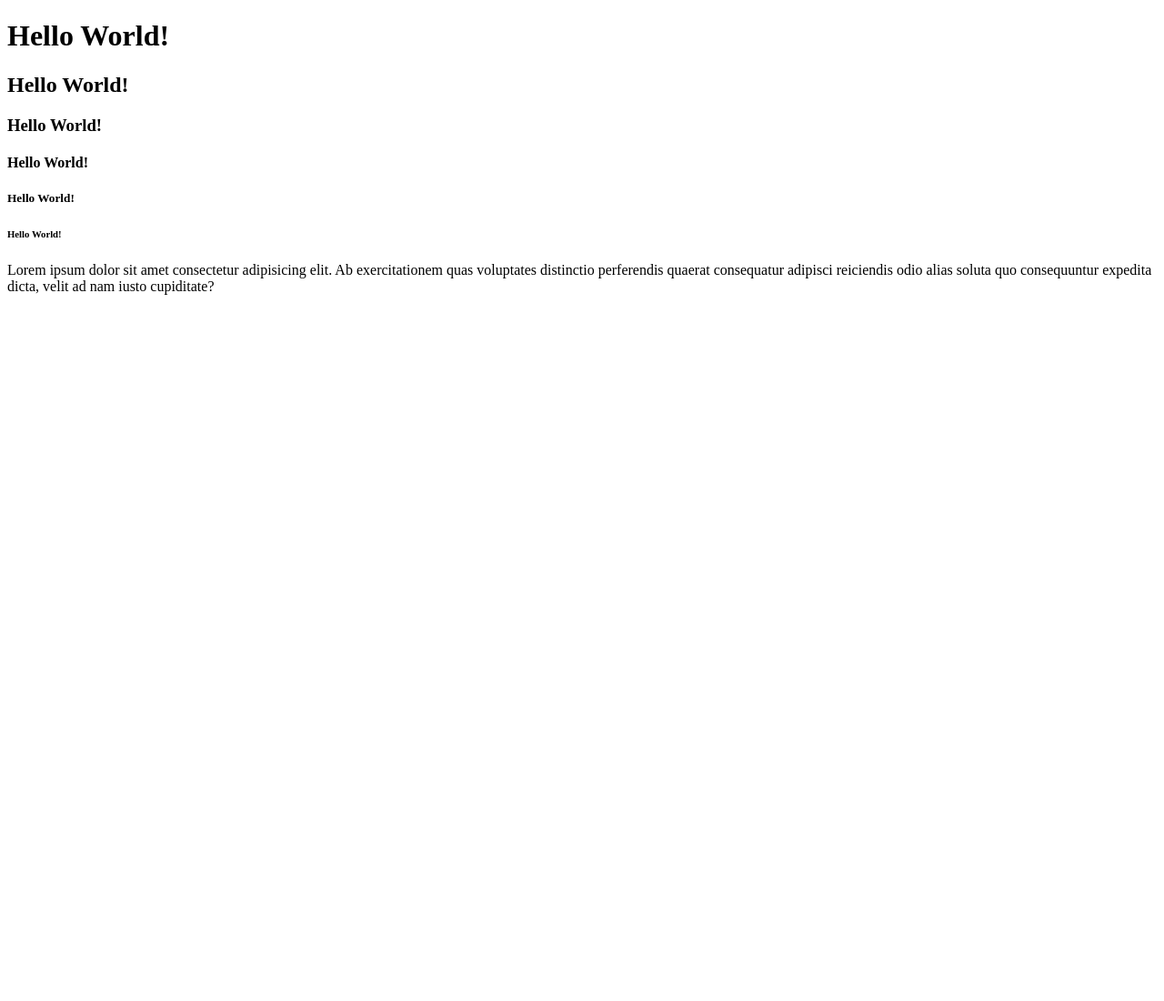
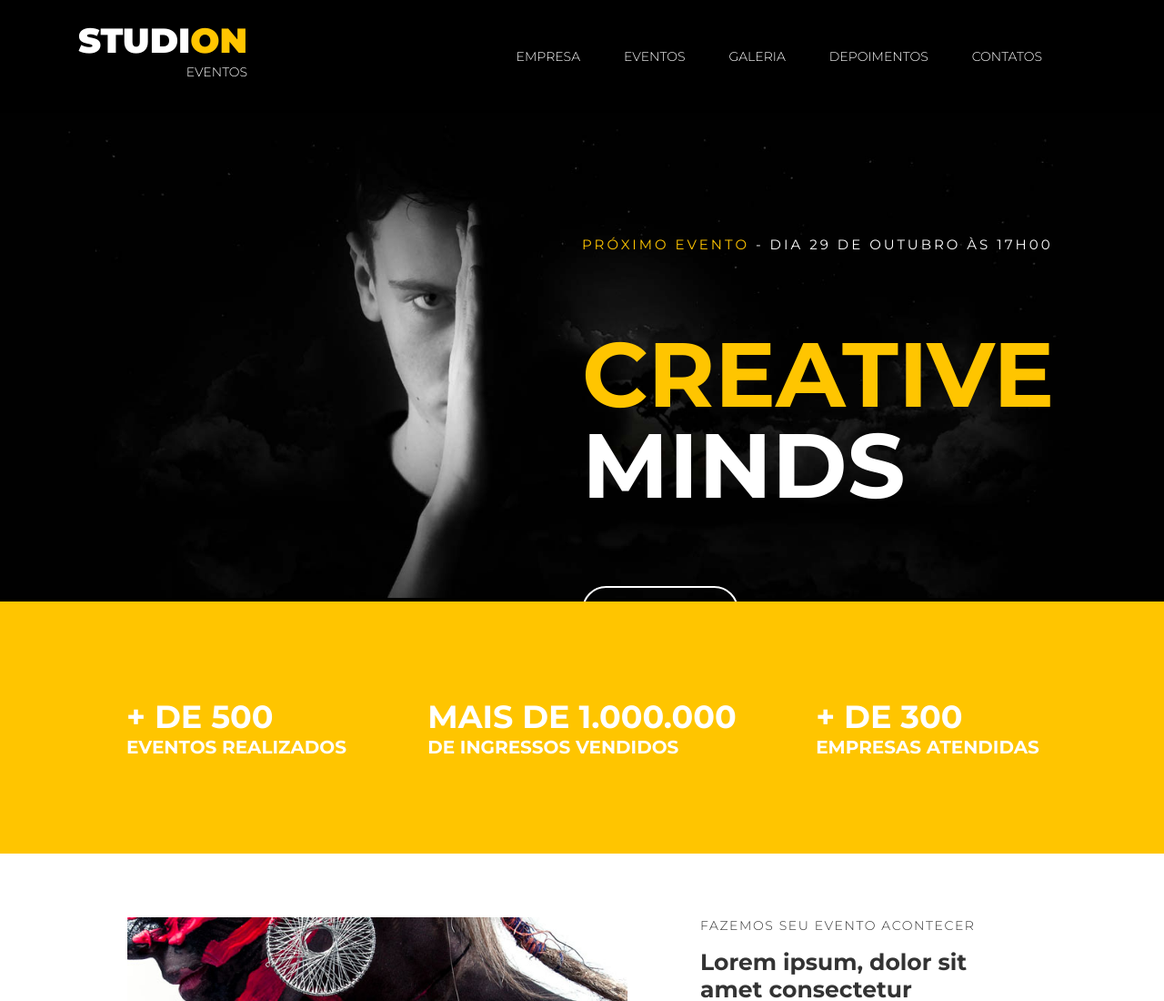
Before and after one commit to GaabrielSilvaa/studion, a website: page src/index.html in a window 1280 px wide. Shown: the top 1100 px of the page at 91% size. Before the commit the page ends 800 px from the top, so only its background shows below. Drawn offline with Linux system fonts and the light colour scheme.

Commit message:
feat(quote): added section styles

```diff
--- a/src/index.html
+++ b/src/index.html
@@ -1,20 +1,147 @@
 <!DOCTYPE html>
 <html lang="pt-BR">
-<head>
-    <meta charset="UTF-8">
-    <meta http-equiv="X-UA-Compatible" content="IE=edge">
-    <meta name="viewport" content="width=device-width, initial-scale=1.0">
+  <head>
+    <meta charset="UTF-8" />
+    <meta http-equiv="X-UA-Compatible" content="IE=edge" />
+    <meta name="viewport" content="width=device-width, initial-scale=1.0" />
+    <link rel="stylesheet" href="./style.css">
     <title>Studion</title>
-</head>
-<body>
-    <h1>Hello World!</h1>
-    <h2>Hello World!</h2>
-    <h3>Hello World!</h3>
-    <h4>Hello World!</h4>
-    <h5>Hello World!</h5>
-    <h6>Hello World!</h6>
+  </head>
 
-    <p>Lorem ipsum dolor sit amet consectetur adipisicing elit. Ab exercitationem quas voluptates distinctio perferendis quaerat consequatur adipisci reiciendis odio alias soluta quo consequuntur expedita dicta, velit ad nam iusto cupiditate?</p>
+  <body>
+    <nav class="navbar">
+      <div class="container navbar__container">
+       <h1 class="logo-studion">
+        Studi<span class="copy--primary">on</span>
+        <span class="logo-studion__subtitle">Eventos</span>
+      </h1>
+      <ul class="navbar__links">
+        <li>
+          <a href="#empresa">
+             Empresa
+            </a>
+        </li>
+        <li>
+          <a href="#eventos">
+            Eventos
+          </a>
+        </li>
+        <li>
+          <a href="#galeria">
+            Galeria
+          </a>
+        </li>
+        <li>
+          <a href="#depoimentos">
+            Depoimentos
+          </a>
+        </li>
+        <li>
+          <a href="#contatos">
+            Contatos
+          </a>
+        </li>
+      </ul>
+    </div>
+  </nav>
 
-</body>
+    <header>
+      <div id="slider">
+        <div class="slide">
+          <img
+           class="slide__background-image"
+           src="./images/banner.jpg" \ng\student\assessments\
+           alt="Studion Banner"
+          />
+            <div class="slide__copy">
+                <h6>
+                  <span class="copy--primary">Próximo evento</span> - Dia 29 de
+                   outubro às 17h00
+                  </h6>
+                <h2><span class="copy--primary">Creative</span>Minds</h2>
+                <button class="btn btn--slide">Saiba Mais</button>
+            </div>
+        </div>
+      </div>
+    </header>
+
+    <main>
+      <section id="counter" class="counter">
+        <ul class="container counter__container">
+          <li>
+            <h3>
+              + De 500
+              <small>
+                eventos realizados
+              </small>
+            </h3>
+          </li>
+          <li>
+            <h3>
+              Mais de 1.000.000
+              <small>
+                de ingressos vendidos
+              </small>
+            </h3>
+          </li>
+          <li>
+            <h3>+ De 300
+              <small>
+                empresas atendidas
+              </small>
+            </h3>
+          </li>
+        </ul>
+      </section>
+
+      <section class="container institutional">
+        <img
+         class="institutional__image"
+          src="./images/institutional.jpg"
+           alt="Studion institucional"
+           />
+        <div class="institutional__copy">
+          <h6>Fazemos seu evento acontecer</h6>
+          <h4>Lorem ipsum, dolor sit amet consectetur adipisicing elit.</h4>
+          <p>
+            Lorem ipsum, dolor sit amet consectetur adipisicing elit.<br />
+            Incidunt culpa dicta aperiam quos a? Molestias eum<br />
+            quos explicabo laudantium quis id voluptatum cupiditate.
+          </p>
+
+          <button class="btn btn--institutional">Saiba mais</button>
+        </div>
+      </section>
+
+      <section class="quote">
+        <div class="container quote__container">
+         <div class="quote__copy">
+          <h6>
+            Você informa a temática e nós planejamos um evento com técnologia e
+          </h6>
+          <h2><span class="copy--primary">Muito+ </span>Diversão</h2>
+          <button class="btn btn--quote">Fazer cotação</button>
+         </div>
+        </div>
+      </section>
+    </main>
+
+    <footer>
+      <h2>Studi<span>on</span><span>Eventos</span></h2>
+      <form>
+        <label>Receba news e promoções</label>
+        <input type="email" placeholder="email" />
+        <button type="submit">Enviar</button>
+      </form>
+      <ul>
+        <li><a href="https://facebook.com" target="_blank">Facebook</a></li>
+        <li><a href="https://twitter.com" target="_blank">Twitter</a></li>
+        <li><a href="https://youtube.com" target="_blank">Youtube</a></li>
+      </ul>
+      <hr />
+      <p>
+        <small>Studi<span>ON</span> - Todos os direitos reservados.</small>
+      </p>
+    </footer>
+  </body>
 </html>
--- /dev/null
+++ b/src/style.css
@@ -0,0 +1,268 @@
+@import url('https://fonts.googleapis.com/css2?family=Montserrat:wght@300;400;500;700;900&family=Roboto&display=swap');
+
+* {
+    box-sizing: border-box;
+}
+
+:root {
+    font-family: 'montserrat', sans-serif;
+    font-size: 16px;
+    --color-copy: #333;
+    --color-primary: #ffc500;
+    --default-padding: 1rem;
+    color:var(--color-copy);
+}
+
+body {
+    margin: 0;
+    padding-top: 7.75rem;
+}
+
+header,
+main,
+footer {
+    overflow-x: hidden;
+}
+
+.container {
+max-width: 1140px;
+margin: 0 auto;
+}
+
+ul {
+    display: flex;
+    list-style: none;
+    padding-left: 0;
+}
+
+.navbar {
+    position: fixed;
+    z-index: 1;
+    top: 0;
+    left: 0;
+    width: 100%;
+    background-color: #000; /* vermelho, verde, azul, transparencia - 0 ao f */
+    color: #fff;
+}
+
+.navbar__container {
+    display: grid;
+    grid-template-columns: 1fr 9fr;
+    align-items: center;
+
+    width: 100vw;
+    height: 7.75rem;
+    padding: 0 1rem;
+}
+
+.navbar__links {
+    justify-self: end;
+}
+
+.navbar__links li {
+    font-size: 0.875rem;
+    margin-right: 3rem;
+    text-transform: uppercase;
+}
+
+.navbar__links a {
+    font-weight: 300;
+    color: #fff;
+    text-decoration: none;
+}
+
+.navbar__links a:hover {
+    color: var(--color-primary);
+}
+
+.logo-studion {
+    font-size: 2.375rem;
+    font-weight: 900;
+    line-height: 1ch; /* relativa ao tamanho da altura do glifo 0 da fonte */
+    text-transform: uppercase;
+    text-align: right;
+}
+
+.logo-studion__subtitle {
+    font-size: 0.875rem;
+    font-weight: 300;
+}
+
+.copy--primary {
+    color: var(--color-primary);
+}
+
+#slider {
+    background-color: #000;
+    color: #fff;
+}
+
+.slide {
+    position: relative;
+  /* height: calc(90vh - 7.75rem); height: calc(100vh - 7.75rem); */
+}
+
+.slide__background-image {
+    width: 100%;
+    height: 100%;
+    object-fit: cover;
+    object-position: center;
+}
+
+.slide__copy {
+    position: absolute;
+    top: 6.25rem;
+    left: 50vw;
+}
+
+.slide__copy h6 {
+    font-size: .9375rem;
+    font-weight: 400;
+    text-transform: uppercase;
+    letter-spacing: 0.1875rem;
+}
+
+.slide__copy h2 {
+    font-size: 6.25rem;
+    text-transform: uppercase;
+    line-height: 6.25rem;
+}
+
+.slide__copy h2 span {
+    display: block;
+}
+
+.btn {
+    cursor: pointer;
+    padding: 1rem 2.5rem;
+    border: 0.125rem solid #fff;
+    border-radius: 5rem;
+    color: var(--color-primary);
+    background: unset;
+    font-size: 0.9375rem;
+    font-weight: 700;
+    text-transform: uppercase;
+    transition: 0.3s all ease;
+}
+
+.btn:hover,
+.btn:active,
+.btn:focus,
+.btn--institutional {
+    border-color: var(--color-primary);
+    background-color: var(--color-primary);
+    color:#fff;
+}
+
+.counter {
+    background-color: var(--color-primary);
+    color: #fff;
+    text-transform: uppercase;
+}
+
+.counter__container {
+    display: grid;
+    grid-template-columns: repeat(auto-fill, minmax(300px, 1fr));
+    place-items: center;
+    padding: 4.375rem 0rem;
+}
+
+.counter__container h3 {
+font-size: 2.1875rem;
+}
+
+.counter__container h3 small {
+    display: block;
+    font-size: 1.25rem;
+}
+
+.institutional {
+    display: grid;
+    grid-template-columns: auto auto;
+    gap: 3.125rem;
+    align-items: center;
+    padding: 4.375rem;
+}
+
+.institutional__image {
+    max-width: 550px;
+}
+
+.institutional__copy {
+    padding: 0 1.875rem;
+}
+
+.institutional__copy h6 {
+    font-size: 0.875rem;
+    font-weight: 300;
+    letter-spacing: 0.1rem;
+    text-transform: uppercase;
+    margin: 0;
+}
+
+.institutional__copy h4 {
+    font-size: 1.5625rem;
+    margin-top: 1rem;
+}
+
+.institutional p {
+    font-family: roboto, sans-serif;
+    font-size: 1.0625rem;
+    line-height: 1.6875rem;
+    margin-bottom: 0;
+    margin-bottom: 2.5rem;
+}
+
+.btn--institutional:hover {
+    color:var(--color-copy);
+    background: unset;
+    box-shadow: 0 1rem 1rem #0006; /*x, y, blur, cor */
+}
+
+.quote {
+    background-image: url(./images/parallax.jpg);
+    background-attachment: fixed;
+    background-repeat: no-repeat;
+    background-size: cover;
+    background-position: center;
+}
+
+.quote__container {
+    display: grid;
+    align-items: center;
+    justify-items: end;
+    min-height: 80vh;
+}
+
+.quote__copy {
+    background-color: #fff;
+    padding: 5.625rem 4.375rem;
+}
+
+.quote__copy h6 {
+    font-size: .9375rem;
+    font-weight: 400;
+    letter-spacing: .1875rem;
+    line-height: 1.4375rem;
+    max-width: 53ch;
+    text-transform: uppercase;
+    margin: 0;
+}
+
+.quote__copy h2 {
+    font-size: 5rem;
+    line-height: 5rem;
+    text-transform: uppercase;
+    letter-spacing: -.1875rem;
+    margin-top: 1.875rem 0;
+}
+
+.quote__copy h2 span {
+    display: block;
+}
+
+.btn--quote {
+    color: var(--color-copy);
+    border-color: var(--color-copy);
+    background: unset;
+}
```
